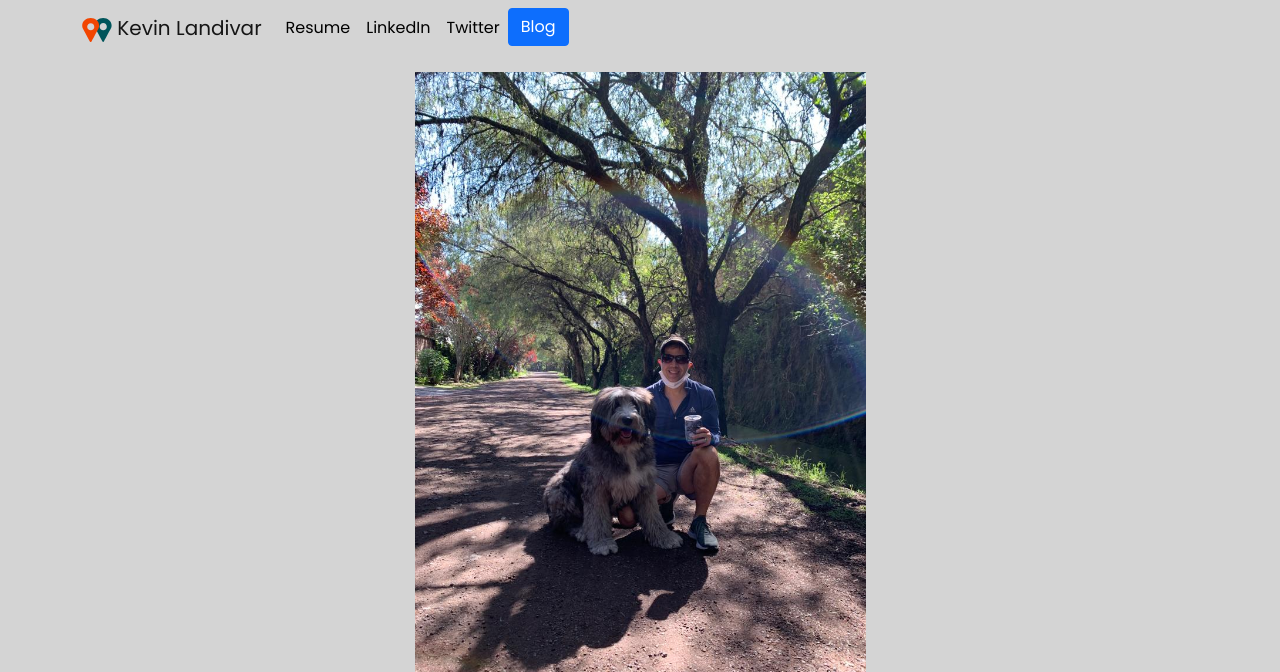
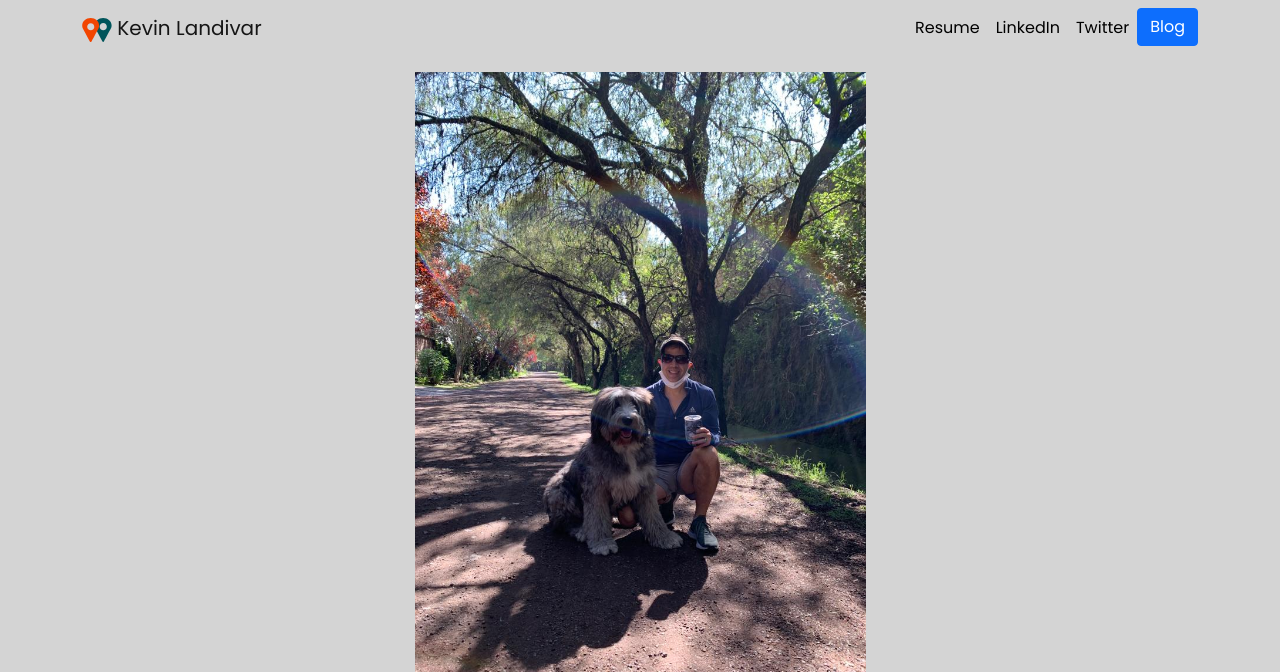
Before and after one commit to klandi/django3-personal-portfolio, a Django app: template portfolio/templates/portfolio/home.html in a window 1280 px wide. Shown: the top 672 px of the page. Run offline with Django 4.2, Linux system fonts and the light colour scheme; the template is opened without the code that fills it, so the values that code supplies are empty.

Commit message:
Updated inmges

```diff
--- a/portfolio/static/portfolio/custom.css
+++ b/portfolio/static/portfolio/custom.css
@@ -1,5 +1,9 @@
 .navbar-nav .nav-link {
   color: rgba(0, 0, 0, 1) !important;
+}
+
+#navbarNav {
+  justify-content: end;
 }
 
 .navbar-nav .nav-link:hover {
--- a/portfolio/templates/portfolio/base.html
+++ b/portfolio/templates/portfolio/base.html
@@ -22,6 +22,7 @@
 
 
   <body>
+
     <nav id="topNav" class="navbar navbar-expand-md navbar-light">
         <div class="container">
           <a class="navbar-brand" href="{% url 'home' %}">
@@ -34,7 +35,7 @@
           <div class="collapse navbar-collapse text-center" id="navbarNav">
             <ul class="navbar-nav ml-auto">
               <li class="nav-item">
-                <a class="nav-link" href="{% static "portfolio/kevinlandivar_resume.pdf" %}">Resume</a>
+                <a class="nav-link" href="{% static 'portfolio/kevinlandivar_resume.pdf' %}">Resume</a>
               </li>
               <li class="nav-item">
                 <a class="nav-link" href="https://www.linkedin.com/in/kevinlandivar/" target="_blank">LinkedIn</a>
@@ -49,6 +50,7 @@
           </div>
         </div>
       </nav>
+
       <div class="container">
         {% block content %} {% endblock %}
       </div>
```
